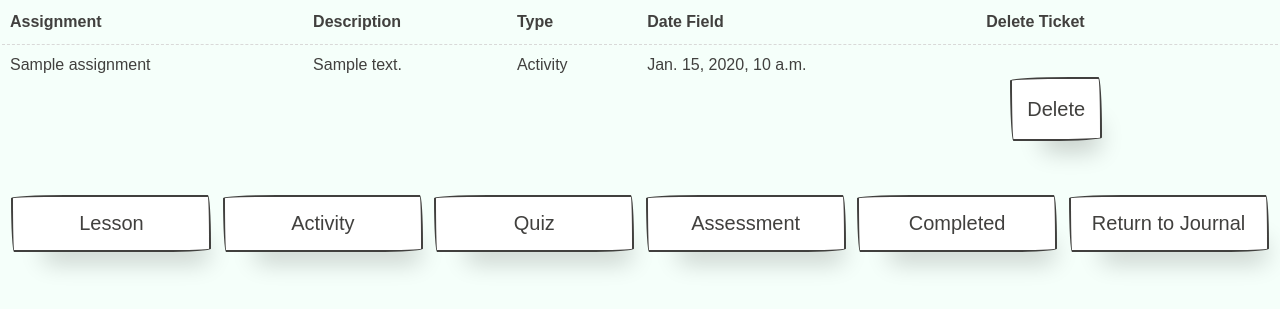
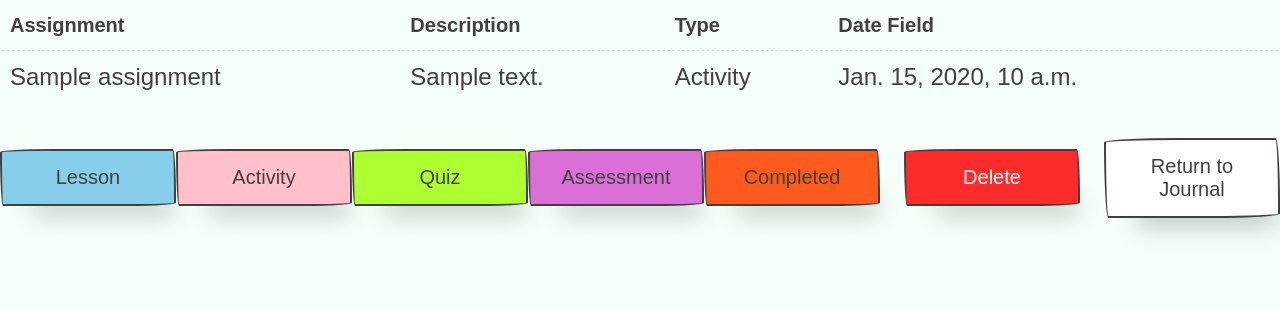
Before and after one commit to tla111/bullet-journal-capstone, a Django app: page /assignment_detail/1/ in a window 1280 px wide. Shown: the top 309 px of the page. Run offline with Django 3.2, Linux system fonts and the light colour scheme; a user stored in the database is signed in; tables that the repository leaves empty hold one stand-in row (values such as "Sample post"); some libraries are stand-ins or nearby versions; some web fonts are replaced.

Commit message:
change colors of buttons in assignment detail page

```diff
--- a/templates/assignment_detail.html
+++ b/templates/assignment_detail.html
@@ -16,12 +16,45 @@
     .button_container {
       margin-top: 20px;
       display: flex;
-      justify-content: space-evenly;
+      justify-content: space-around;
 
     }
     .button_container a {
-      width: 200px;
+      width: 180px;
       text-align: center;
+    }
+    .button_container :nth-child(1) {
+      background-color: skyblue;
+    }
+    .button_container :nth-child(2) {
+      background-color: pink;
+    }
+    .button_container :nth-child(3) {
+      background-color: greenyellow;
+    }
+    .button_container :nth-child(4) {
+      background-color: orchid;
+    }
+    .button_container :nth-child(5) {
+      background-color:rgba(255, 68, 0, 0.883)
+    }
+    .delete_button {
+      background-color: rgba(255, 0, 0, 0.829);
+      color: white !important;
+      text-align: center;
+    }
+    th {
+      font-size: 20px;
+    }
+    td {
+      font-size: 24px;
+    }
+    .delete_container {
+
+      width: 220px;
+      display: flex;
+      justify-content: center;
+      align-items: center;
     }
   </style>
 
@@ -35,30 +68,27 @@
         <th scope="col">Description</th>
         <th scope="col">Type</th>
         <th scope="col">Date Field</th>
-        <th scope="col">Delete Ticket</th>
       </tr>
     </thead>
     <tbody>
-      <tr>
+      <tr class='detail_container'>
           <td>{{assignment.title}}</td>
           <td>{{assignment.description}}</td>
           <td>{{assignment.assignment_type}}</td>
           <td>{{assignment.date_filed}}</td>
-        <td>
-            <a href='/delete_assignment/{{assignment.id}}' class="paper-btn btn-info-outline" popover-top="ARE YOU SURE❓">Delete</a>
-        </td>
       </tr>
     </tbody>
     </table>
   </div>
 
   <div class="button_container">
-      <a href="/lesson_assignment/{{assignment.id}}/" class="paper-btn btn-info-outline ">Lesson</a>
-      <a href="/activity_assignment/{{assignment.id}}/" class="paper-btn btn-info-outline">Activity</a>
-      <a href="/quiz_assignment/{{assignment.id}}/" class="paper-btn btn-info-outline">Quiz</a>
-      <a href="/assessment_assignment/{{assignment.id}}/" class="paper-btn btn-info-outline">Assessment</a>
-      <a href="/completed_assignment/{{assignment.id}}/" class="paper-btn btn-info-outline">Completed</a>
-      <a href="/journal/" class="paper-btn btn-info-outline">Return to Journal</a>
+      <a href="/lesson_assignment/{{assignment.id}}/" class="paper-btn ">Lesson</a>
+      <a href="/activity_assignment/{{assignment.id}}/" class="paper-btn">Activity</a>
+      <a href="/quiz_assignment/{{assignment.id}}/" class="paper-btn">Quiz</a>
+      <a href="/assessment_assignment/{{assignment.id}}/" class="paper-btn">Assessment</a>
+      <a href="/completed_assignment/{{assignment.id}}/" class="paper-btn">Completed</a>
+      <a href='/delete_assignment/{{assignment.id}}' class="paper-btn delete_button" popover-top="ARE YOU SURE❓">Delete</a>
+      <a href="/journal/" class="paper-btn btn-info">Return to Journal</a>
   </div>
 
 
--- a/templates/base.html
+++ b/templates/base.html
@@ -29,8 +29,8 @@
   </style>
 <body>
 
-  {% comment %}
-    <div class="navbar_box">
+
+    {% comment %} <div class="navbar_box">
       <a href="{% url 'register' %}" class="paper-btn btn-info"> New User: Sign Up Here!</a>
       <a href="{% url 'login' %}" class="paper-btn btn-info">Login</a>
       <a href="{% url 'blog' %}" class="paper-btn btn-info">Check out Blogs</a>
```
Also changed, not shown: templates/blog/index.html (+13 -13 lines), templates/home.html (+8 -2 lines).
